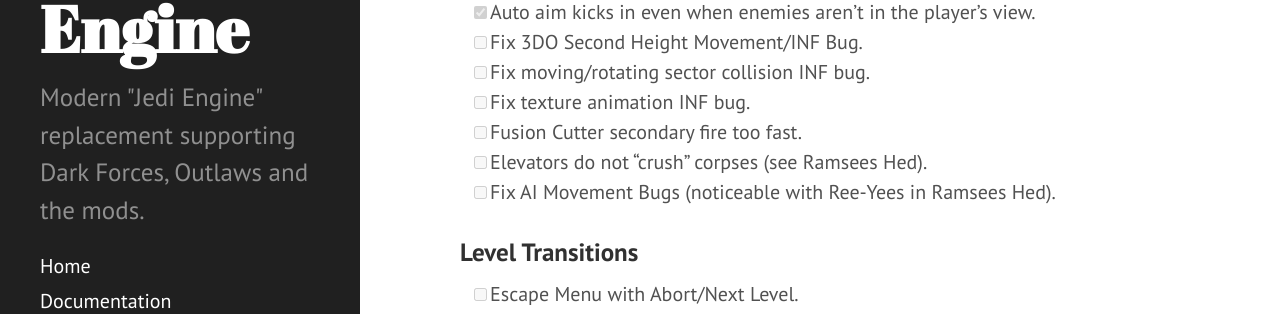
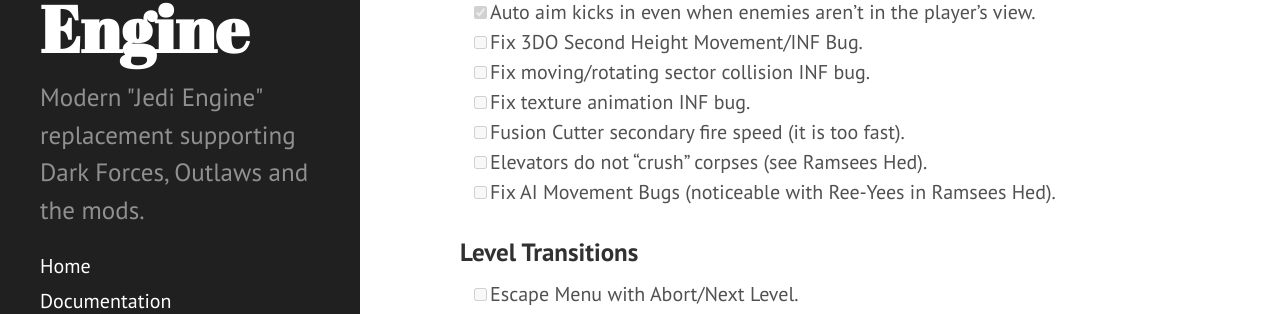
Before and after one commit to TheForceEngine/TheForceEngine.github.io, a Jekyll site: the page built from ProgressTracker.md, in a window 1280 px wide and 900 px high, scrolled down 1096 px. Shown: the part 141-455 px from the top of the window. Built offline with Jekyll 4.4.1, drawn with Linux system fonts in a browser that asks for light colours.

Commit message:
Update ProgressTracker.md

```diff
--- a/ProgressTracker.md
+++ b/ProgressTracker.md
@@ -30,7 +30,7 @@
 - [ ] Fix 3DO Second Height Movement/INF Bug.
 - [ ] Fix moving/rotating sector collision INF bug.
 - [ ] Fix texture animation INF bug.
-- [ ] Fusion Cutter secondary fire too fast.
+- [ ] Fusion Cutter secondary fire speed (it is too fast).
 - [ ] Elevators do not "crush" corpses (see Ramsees Hed).
 - [ ] Fix AI Movement Bugs (noticeable with Ree-Yees in Ramsees Hed).
 
```
